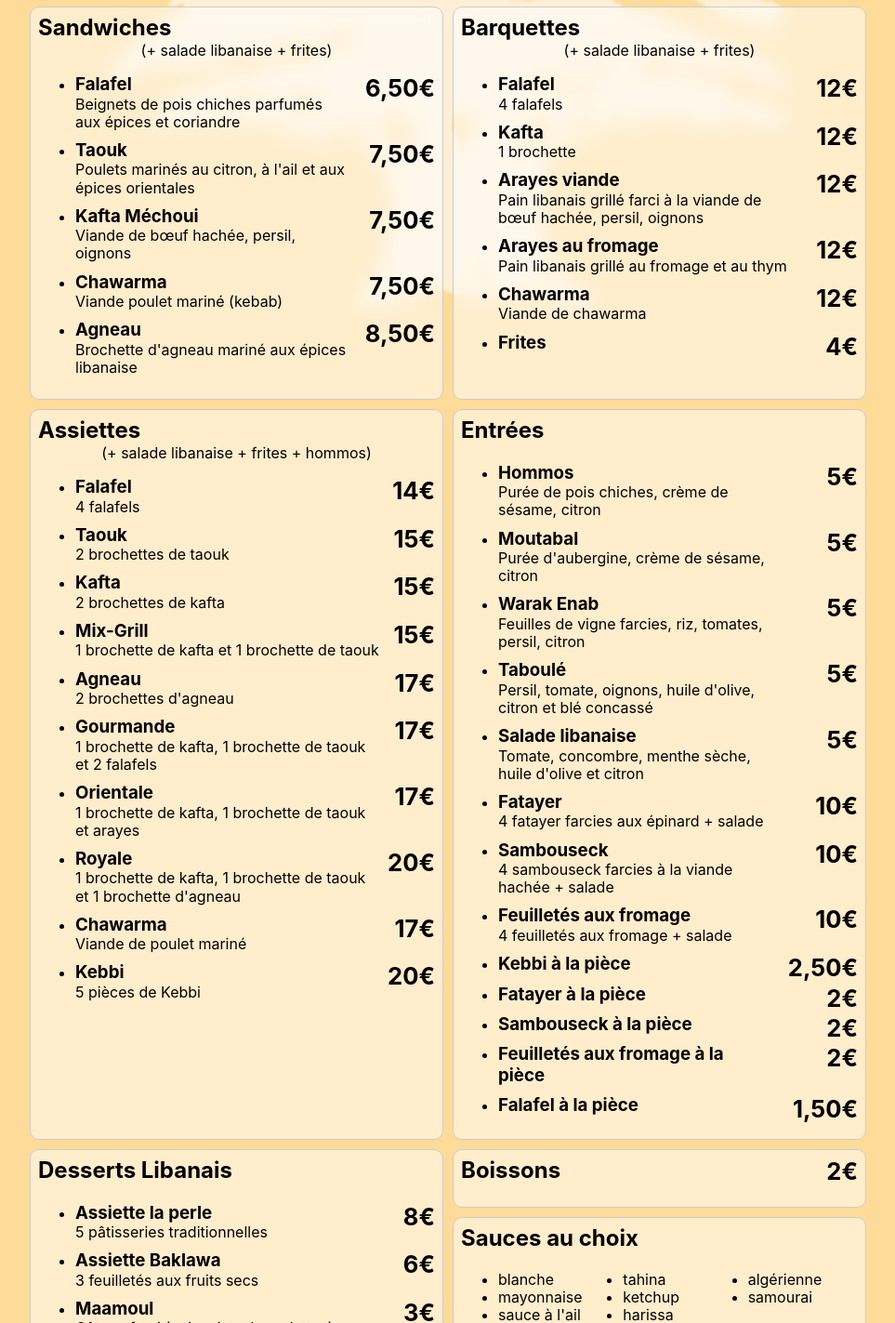
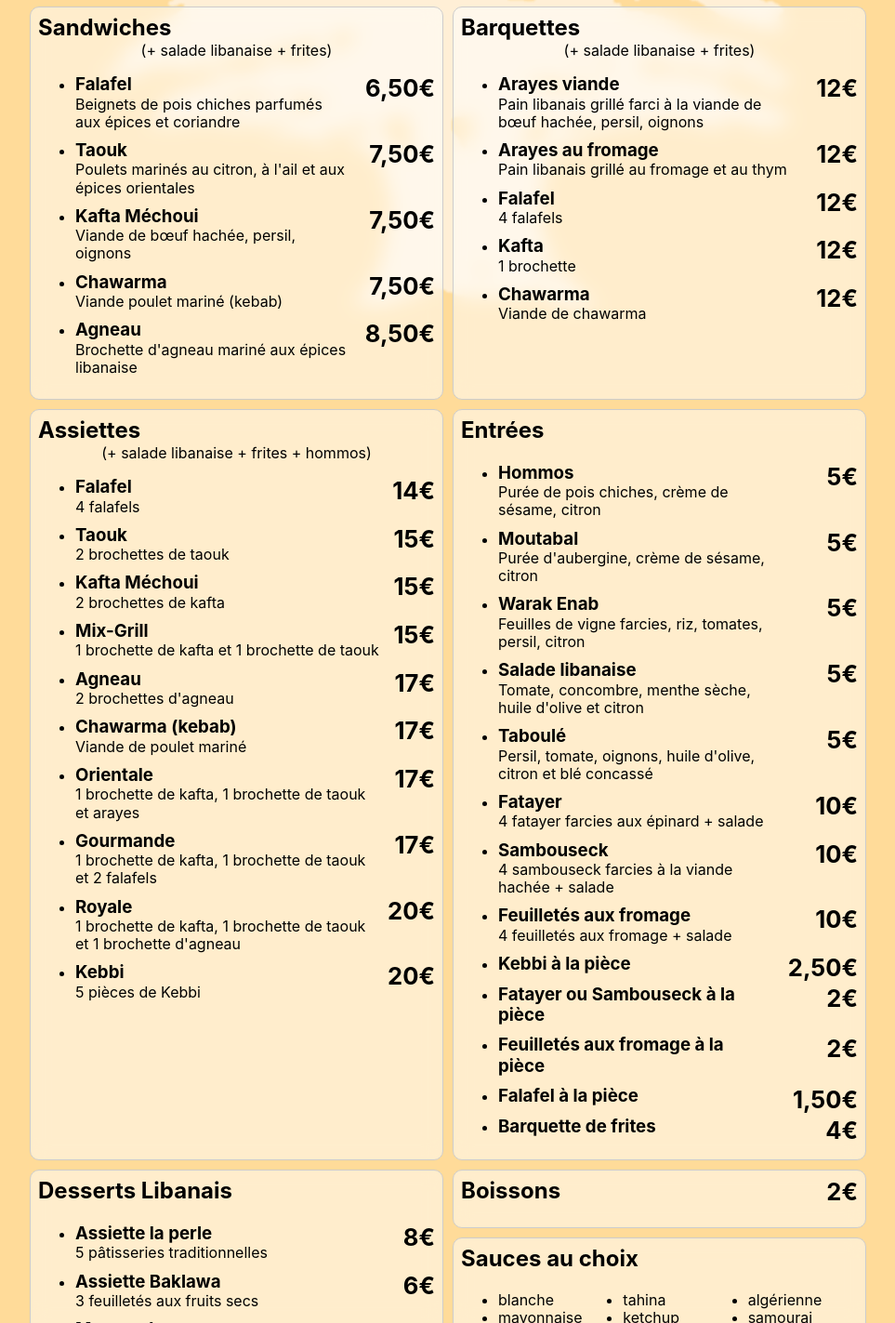
Before and after one commit to lepalaisduliban/aufalafelduliban.com, a plain HTML site: page index.html in a window 1280 px wide. Shown: the part 413-1836 px from the top of the page at 93% size, without its empty margins (158-1121 px from the left). Drawn offline with Linux system fonts and the light colour scheme.

Commit message:
Reorder items

```diff
--- a/index.html
+++ b/index.html
@@ -561,6 +561,16 @@
       <ul>
         <li>
           <span class="price">12€</span>
+          <h3>Arayes viande</h3>
+          <p>Pain libanais grillé farci à la viande de bœuf hachée, persil, oignons</p>
+        </li>
+        <li>
+          <span class="price">12€</span>
+          <h3>Arayes au fromage</h3>
+          <p>Pain libanais grillé au fromage et au thym</p>
+        </li>
+        <li>
+          <span class="price">12€</span>
           <h3>Falafel</h3>
           <p>4 falafels</p>
         </li>
@@ -571,22 +581,8 @@
         </li>
         <li>
           <span class="price">12€</span>
-          <h3>Arayes viande</h3>
-          <p>Pain libanais grillé farci à la viande de bœuf hachée, persil, oignons</p>
-        </li>
-        <li>
-          <span class="price">12€</span>
-          <h3>Arayes au fromage</h3>
-          <p>Pain libanais grillé au fromage et au thym</p>
-        </li>
-        <li>
-          <span class="price">12€</span>
           <h3>Chawarma</h3>
           <p>Viande de chawarma</p>
-        </li>
-        <li>
-          <span class="price">4€</span>
-          <h3>Frites</h3>
         </li>
       </ul>
     </section>
@@ -606,7 +602,7 @@
         </li>
         <li>
           <span class="price">15€</span>
-          <h3>Kafta</h3>
+          <h3>Kafta Méchoui</h3>
           <p>2 brochettes de kafta</p>
         </li>
         <li>
@@ -621,8 +617,8 @@
         </li>
         <li>
           <span class="price">17€</span>
-          <h3>Gourmande</h3>
-          <p>1 brochette de kafta, 1 brochette de taouk et 2 falafels</p>
+          <h3>Chawarma (kebab)</h3>
+          <p>Viande de poulet mariné</p>
         </li>
         <li>
           <span class="price">17€</span>
@@ -630,14 +626,14 @@
           <p>1 brochette de kafta, 1 brochette de taouk et arayes</p>
         </li>
         <li>
+          <span class="price">17€</span>
+          <h3>Gourmande</h3>
+          <p>1 brochette de kafta, 1 brochette de taouk et 2 falafels</p>
+        </li>
+        <li>
           <span class="price">20€</span>
           <h3>Royale</h3>
           <p>1 brochette de kafta, 1 brochette de taouk et 1 brochette d'agneau</p>
-        </li>
-        <li>
-          <span class="price">17€</span>
-          <h3>Chawarma</h3>
-          <p>Viande de poulet mariné</p>
         </li>
         <li>
           <span class="price">20€</span>
@@ -666,13 +662,13 @@
         </li>
         <li>
           <span class="price">5€</span>
-          <h3>Taboulé</h3>
-          <p>Persil, tomate, oignons, huile d'olive, citron et blé concassé</p>
+          <h3>Salade libanaise</h3>
+          <p>Tomate, concombre, menthe sèche, huile d'olive et citron</p>
         </li>
         <li>
           <span class="price">5€</span>
-          <h3>Salade libanaise</h3>
-          <p>Tomate, concombre, menthe sèche, huile d'olive et citron</p>
+          <h3>Taboulé</h3>
+          <p>Persil, tomate, oignons, huile d'olive, citron et blé concassé</p>
         </li>
         <li>
           <span class="price">10€</span>
@@ -695,11 +691,7 @@
         </li>
         <li>
           <span class="price">2€</span>
-          <h3>Fatayer à la pièce</h3>
-        </li>
-        <li>
-          <span class="price">2€</span>
-          <h3>Sambouseck à la pièce</h3>
+          <h3>Fatayer ou Sambouseck à la pièce</h3>
         </li>
         <li>
           <span class="price">2€</span>
@@ -708,6 +700,10 @@
         <li>
           <span class="price">1,50€</span>
           <h3>Falafel à la pièce</h3>
+        </li>
+        <li>
+          <span class="price">4€</span>
+          <h3>Barquette de frites</h3>
         </li>
       </ul>
     </section>
```
